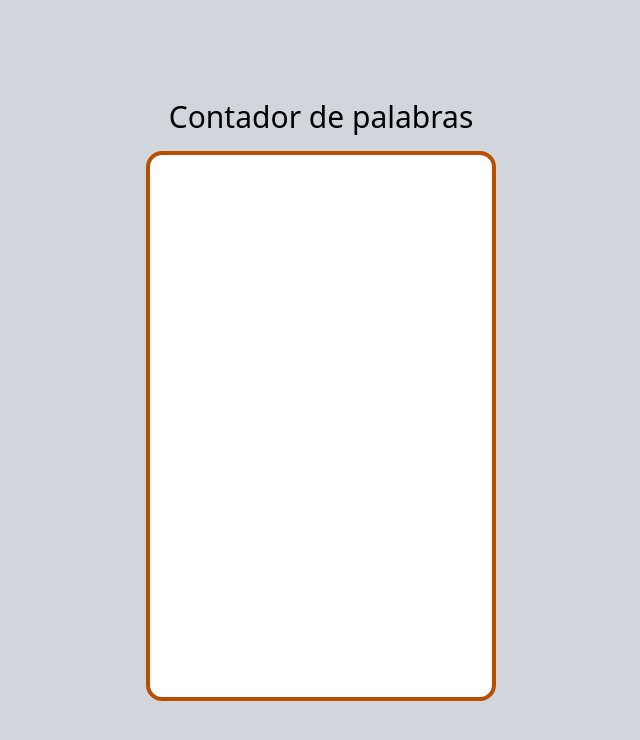
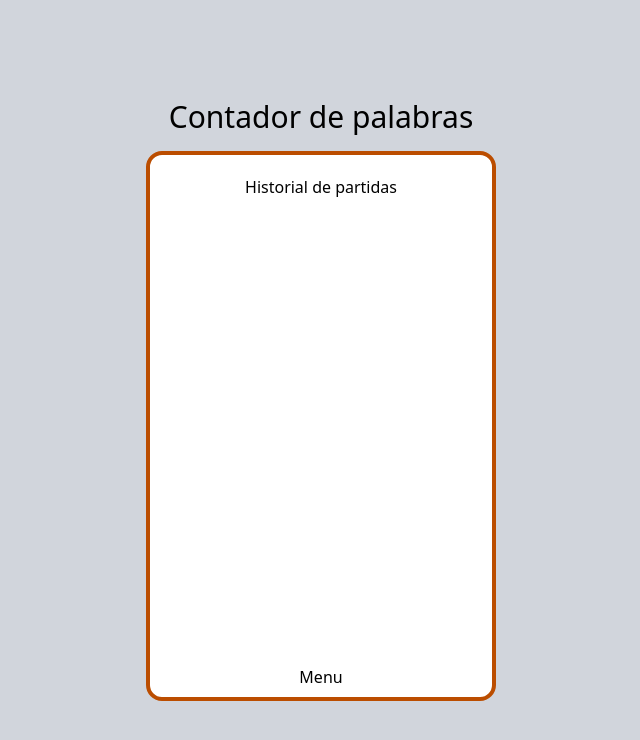
Before and after one commit to JavierMolines/wordcount, an Angular app: page /end-game in a window 1280 px wide. Before the commit this address led to /. Shown: the top 740 px of the page, without its empty margins (319-959 px from the left). Built offline with nearby package versions, Linux system fonts and the light colour scheme.

Commit message:
feat: add EndGame component and update routing for game completion

```diff
--- a/src/app/app.routes.ts
+++ b/src/app/app.routes.ts
@@ -1,5 +1,6 @@
 import { Routes } from "@angular/router";
 import { CreateUserComponent } from "./components/create-user/create-user.component";
+import { EndGameComponent } from "./components/end-game/end-game.component";
 import { GameBoardComponent } from "./components/game-board/game-board.component";
 import { LoadPointsComponent } from "./components/load-points/load-points.component";
 import { MenuComponent } from "./components/menu/menu.component";
@@ -26,4 +27,8 @@ export const routes: Routes = [
 		path: "load-points",
 		component: LoadPointsComponent,
 	},
+	{
+		path: "end-game",
+		component: EndGameComponent,
+	},
 ];
--- /dev/null
+++ b/src/app/components/end-game/end-game.component.html
@@ -0,0 +1,22 @@
+<div>
+  <p class="text-center">Historial de partidas</p>
+  <div class="h-[440px] overflow-y-auto">
+    @for (item of players(); track $index) {
+      <h2 class="text-center pt-2">{{ item[0] }} - Total {{ item[1].total }}</h2>
+
+      @for (subItem of item[1].words; track $index) {
+        <p>{{ subItem.word }} - Puntos: {{ subItem.point }}</p>
+      }
+
+      <p class="border-b-2 py-2"></p>
+    }
+  </div>
+</div>
+<div class="absolute left-0 bottom-0 w-full flex px-0 py-0">
+  <a
+    [routerLink]="['/']"
+    class="text-center cursor-pointer w-full bg-white hover:bg-gray-200 rounded-2xl p-2"
+  >
+    Menu
+  </a>
+</div>
--- /dev/null
+++ b/src/app/components/end-game/end-game.component.ts
@@ -0,0 +1,34 @@
+/** biome-ignore-all lint/suspicious/noExplicitAny: it necesary */
+
+import { Component, OnInit, signal, WritableSignal } from "@angular/core";
+import { RouterModule } from "@angular/router";
+import { storageGetPlayersTreeConfig } from "../../helper/storage.helper";
+
+@Component({
+	selector: "app-end-game",
+	imports: [RouterModule],
+	templateUrl: "./end-game.component.html",
+	styleUrl: "./end-game.component.css",
+})
+export class EndGameComponent implements OnInit {
+	players: WritableSignal<any> = signal({});
+
+	ngOnInit(): void {
+		const configPlayers = storageGetPlayersTreeConfig();
+		const configConvert: any = Object.entries(configPlayers);
+
+		for (const element of configConvert) {
+			const playersWords = element[1].words;
+			const total = playersWords.reduce((acc: number, word: any) => {
+				return acc + word.point;
+			}, 0);
+			element[1].total = total;
+		}
+
+		const sortByTotal = configConvert.sort((a: any, b: any) => {
+			return b[1].total - a[1].total;
+		});
+
+		this.players.set(sortByTotal);
+	}
+}
--- a/src/app/components/game-board/game-board.component.html
+++ b/src/app/components/game-board/game-board.component.html
@@ -21,7 +21,7 @@
     Cargar puntos
   </a>
   <a
-    [routerLink]="['/']"
+    [routerLink]="['/end-game']"
     class="text-center cursor-pointer w-1/2 bg-white hover:bg-gray-200 rounded-2xl p-2"
   >
     Finalizar partida
```
Also changed, not shown: src/app/components/end-game/end-game.component.css (added).
